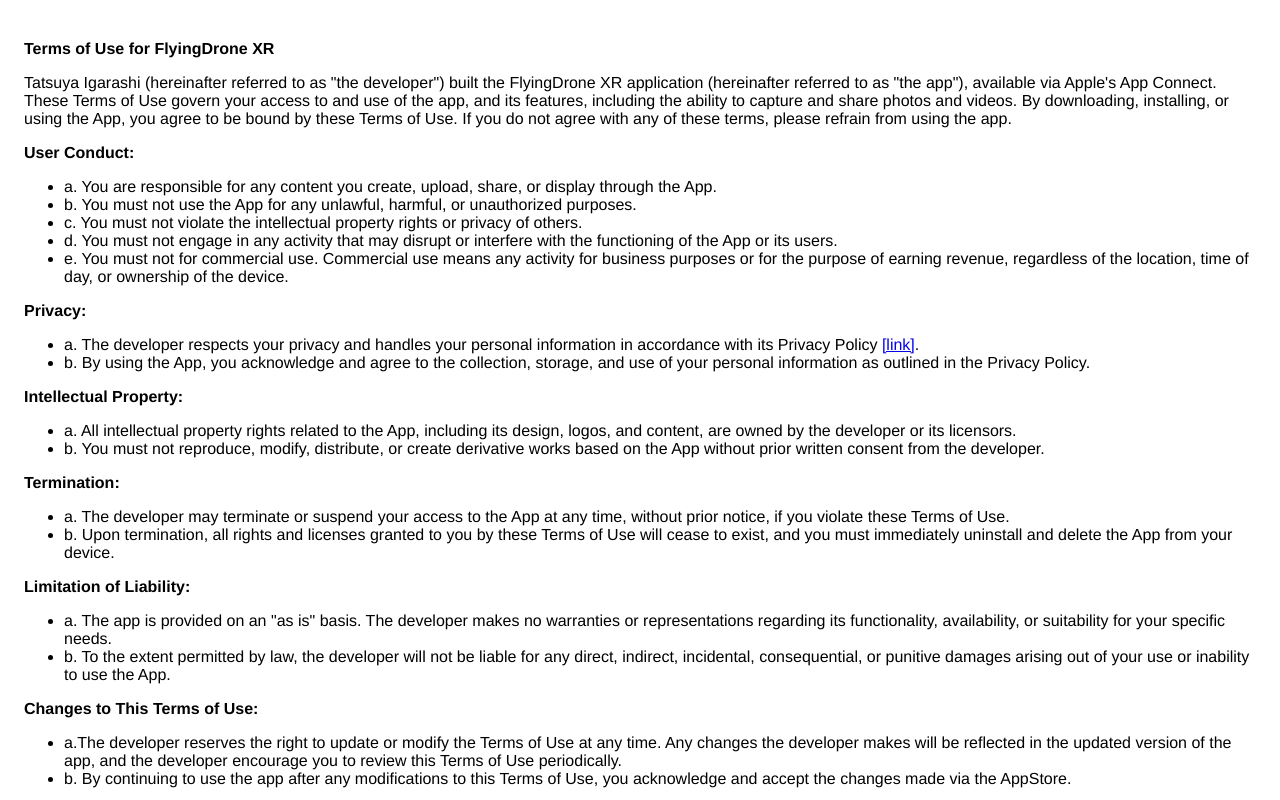
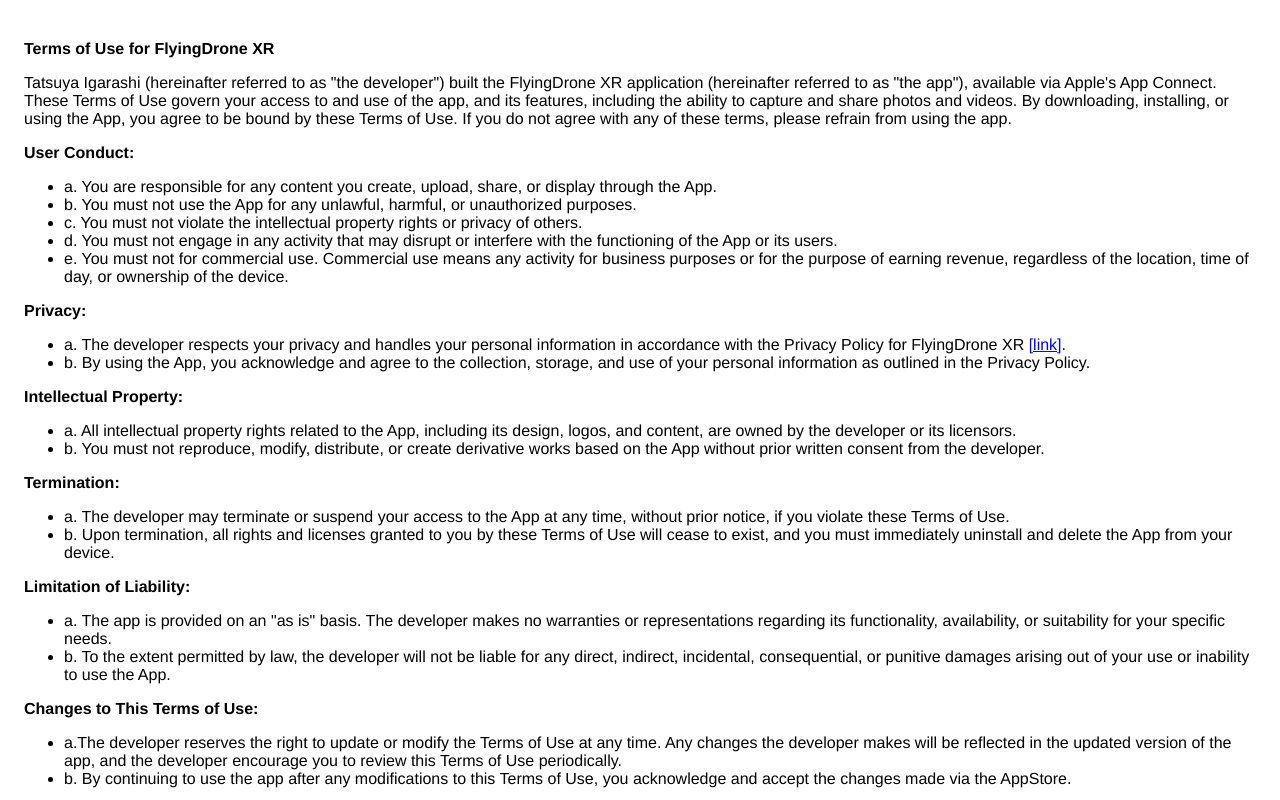
Before and after one commit to Jimon-50/FlyingDroneXR, a plain HTML site: page docs/terms-of-use.html in a window 1280 px wide. Shown: the top 800 px of the page. Drawn offline with Linux system fonts and the light colour scheme.

Commit message:
Update terms-of-use.html

```diff
--- a/docs/terms-of-use.html
+++ b/docs/terms-of-use.html
@@ -20,7 +20,7 @@
 
     <p><strong>Privacy:</strong></p>
         <ul>
-        <li>a. The developer respects your privacy and handles your personal information in accordance with its Privacy Policy <a href="./privacy-policy.html">[link]</a>.</li>
+        <li>a. The developer respects your privacy and handles your personal information in accordance with the Privacy Policy for FlyingDrone XR <a href="./privacy-policy.html">[link]</a>.</li>
         <li>b. By using the App, you acknowledge and agree to the collection, storage, and use of your personal information as outlined in the Privacy Policy.</li>
         </ul>
 
```
